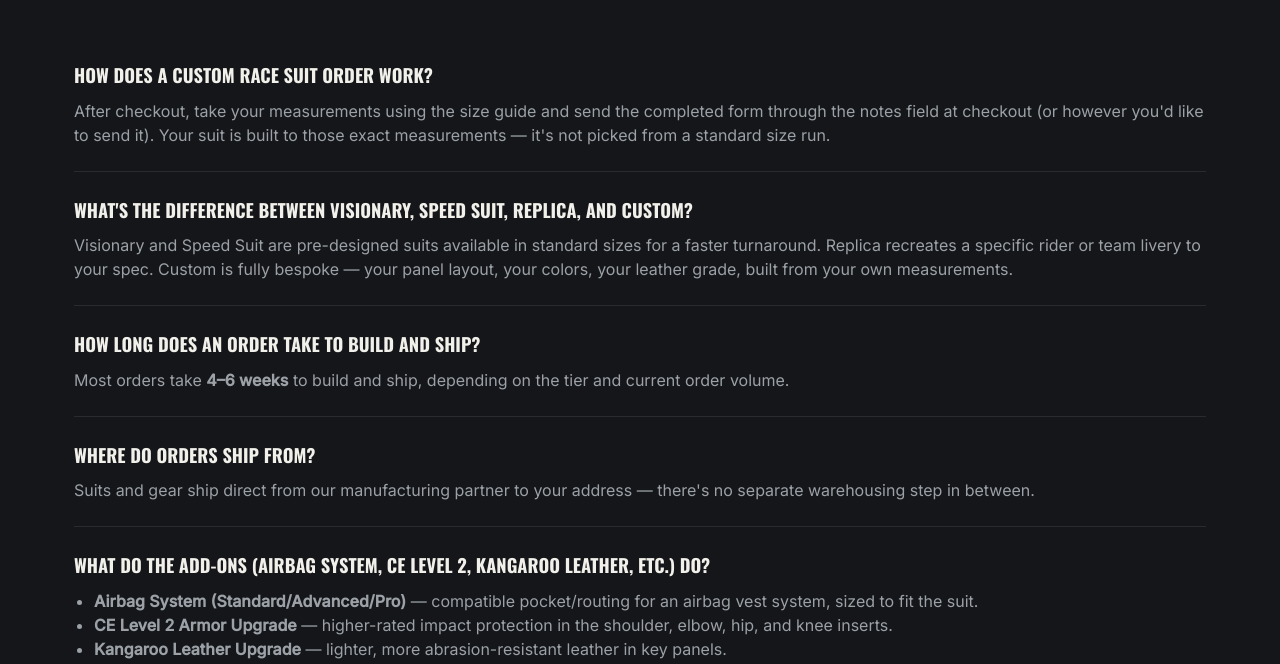
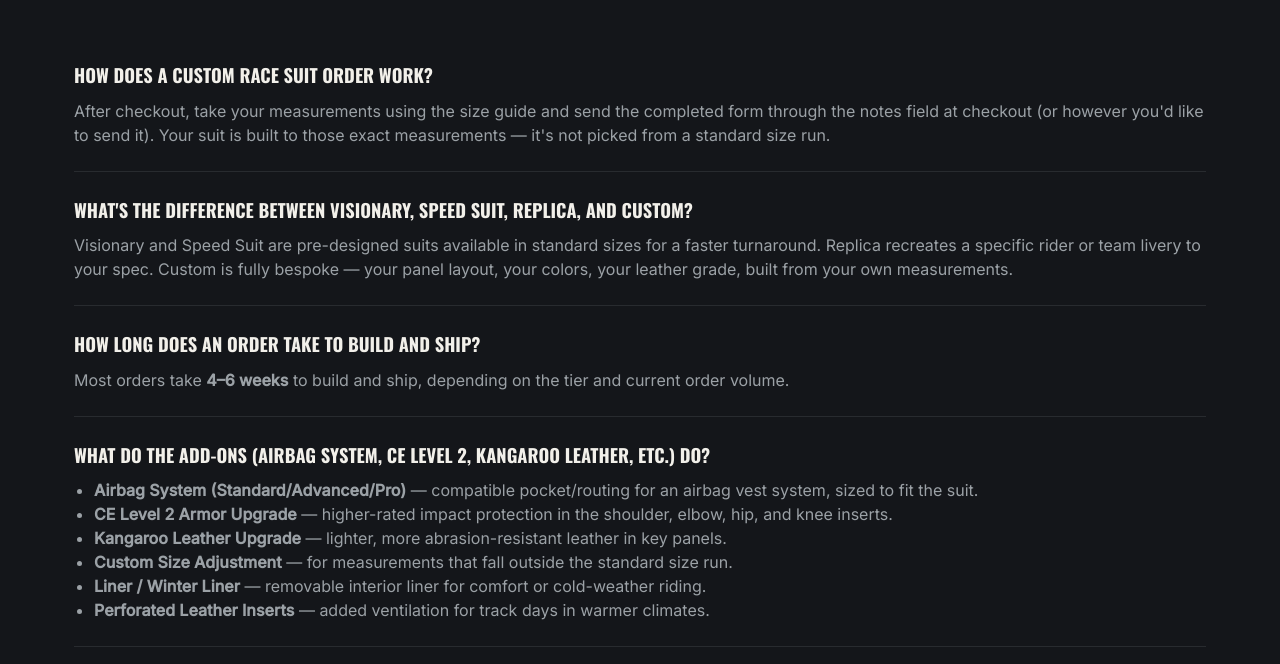
Before and after one commit to SaltySecurityllc/starwood-racing-site, a website: page public/faq.html in a window 1280 px wide. Shown: the part 278-942 px from the top of the page. Drawn offline with nearby package versions, Linux system fonts and the light colour scheme.

Commit message:
FAQ update

```diff
--- a/public/faq.html
+++ b/public/faq.html
@@ -71,14 +71,6 @@
       </div>
 
       <div class="faq-item">
-        <h3>Where do orders ship from?</h3>
-        <p>
-          Suits and gear ship direct from our manufacturing partner to your
-          address — there's no separate warehousing step in between.
-        </p>
-      </div>
-
-      <div class="faq-item">
         <h3>What do the add-ons (Airbag System, CE Level 2, Kangaroo Leather, etc.) do?</h3>
         <ul>
           <li><strong>Airbag System (Standard/Advanced/Pro)</strong> — compatible pocket/routing for an airbag vest system, sized to fit the suit.</li>
```
Also changed, not shown: 2 other files.
